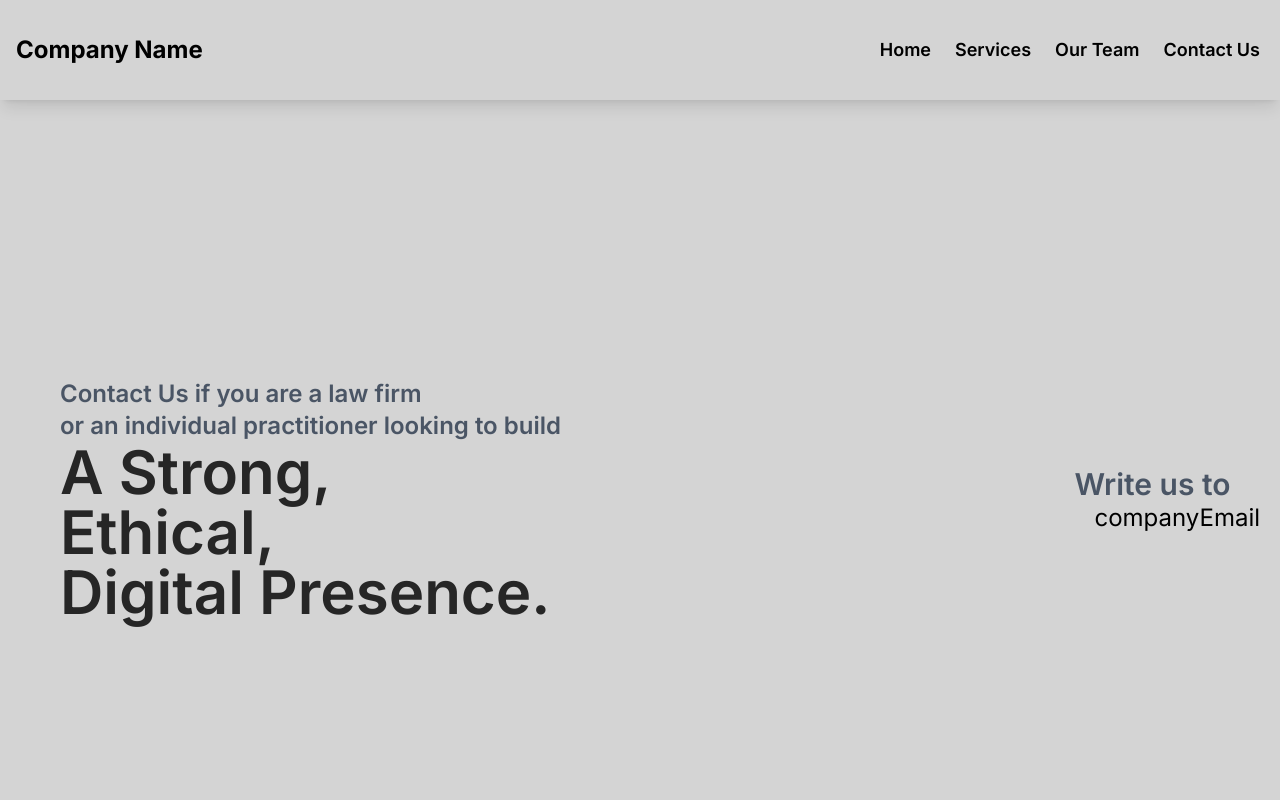
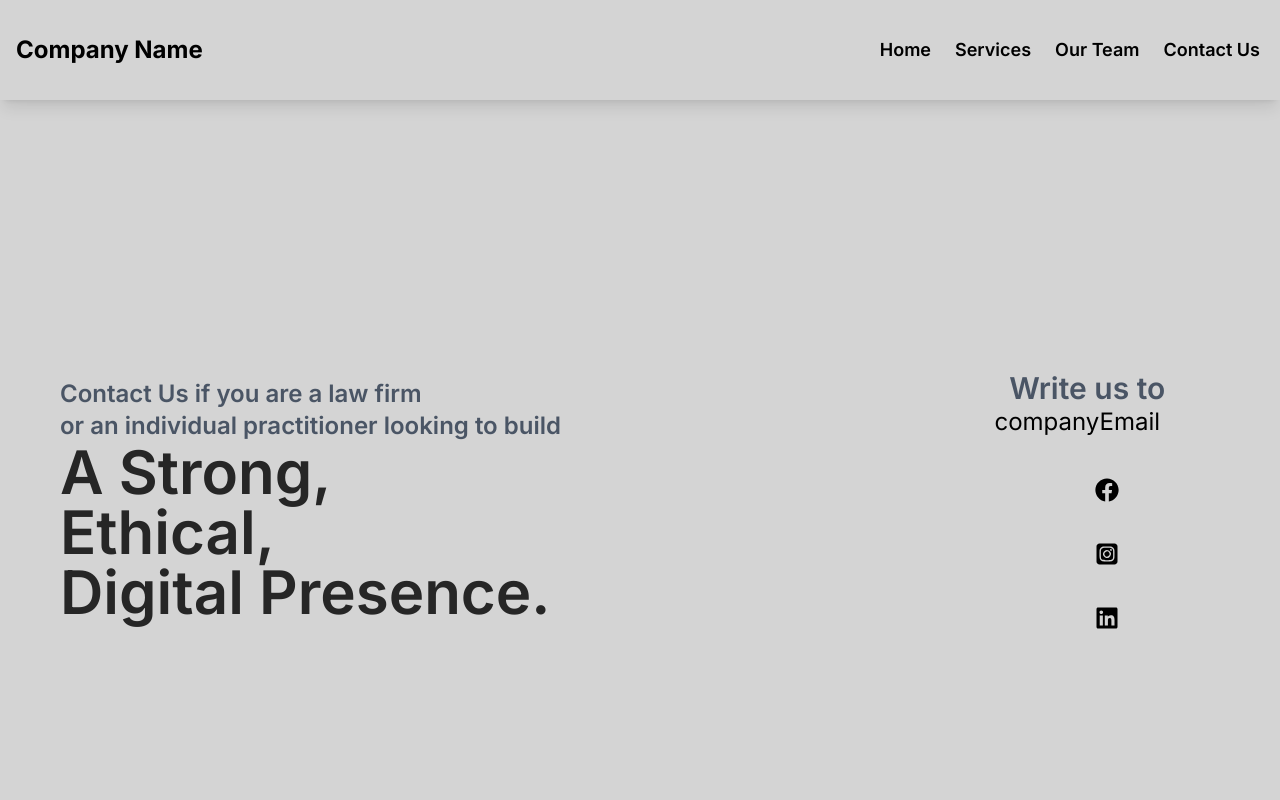
Before and after one commit to AkshayJosephJimmy/legal_digital_consultancy, a React (Vite) app in the folder legal_digital_frontend/: page /contact in a window 1280 px wide. Shown: the top 800 px of the page. Built offline with nearby package versions, Linux system fonts and the light colour scheme.

Commit message:
Contact us ui made ,simple ui

```diff
--- a/legal_digital_frontend/src/components/ContactUs.jsx
+++ b/legal_digital_frontend/src/components/ContactUs.jsx
@@ -1,5 +1,7 @@
 
-
+import { FaFacebook } from "react-icons/fa";
+import { FaSquareInstagram } from "react-icons/fa6";
+import { FaLinkedin } from "react-icons/fa";
 
 function ContactUs(){
 
@@ -9,15 +11,25 @@ function ContactUs(){
 
 
     return(
-        <div className="mt-25 h-screen bg-neutral-300 flex  items-center justify-start">
-         <div className="p-15 w-full h-fit bg-neutral-300 text-start align-middle ">
+        <div className="mt-25 h-screen bg-neutral-300 flex  items-center justify-start ">
+         <div className="p-15 w-full h-fit bg-neutral-300 text-start  ">
             <p className="text-gray-600 text-2xl font-semibold">Contact Us if you are a law firm
                 </p><p className="text-gray-600 text-2xl font-semibold">or an individual practitioner looking to build  <span className="text-neutral-800 text-6xl block">A <span>Strong</span>, <span className="text-neutral-800 text-6xl block">Ethical,</span> <span className="text-neutral-800 text-6xl block">Digital Presence.</span></span></p>
          </div>
-         <div>
-            <p className="text-gray-600 text-3xl font-semibold">Write us to </p>
-            <a href="mailto:akshayjosephjimmy05@gmail.com" className="text-2xl p-5">companyEmail</a>
+         <div className="flex flex-col items-center justify-center mr-10">
+
+         <div className="mr-10">
+            <p className="text-gray-600 text-3xl font-semibold text-center">Write us to </p>
+            <a href="mailto:akshayjosephjimmy05@gmail.com" className="text-2xl p-5 mr-5">companyEmail</a>
          </div>
+         <div className="items-center justify-center">
+
+            <FaFacebook className="text-2xl text-center mt-10 block"/>
+            <FaSquareInstagram className="text-2xl text-center mt-10 block"/>
+            <FaLinkedin className="text-2xl text-center mt-10 block"/>
+         </div>
+         </div>
+
         </div>
     )
 }
```
